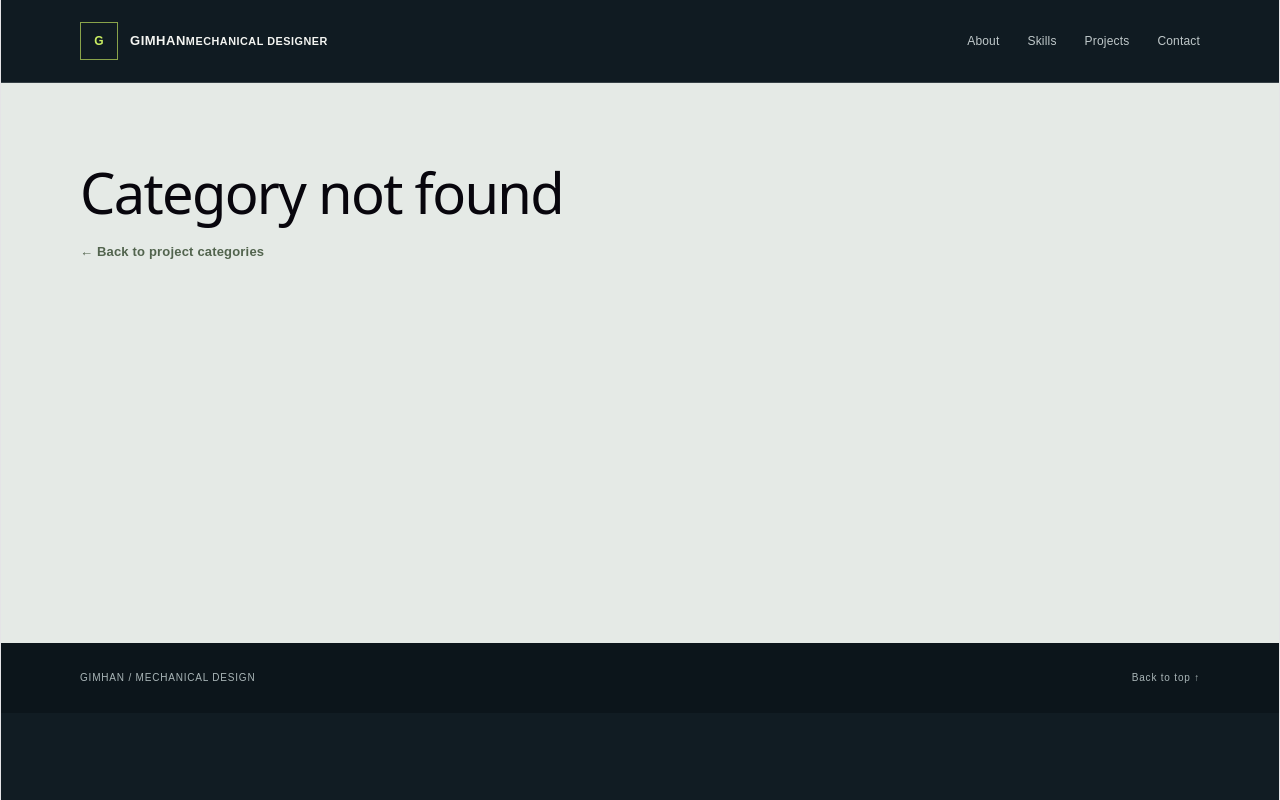
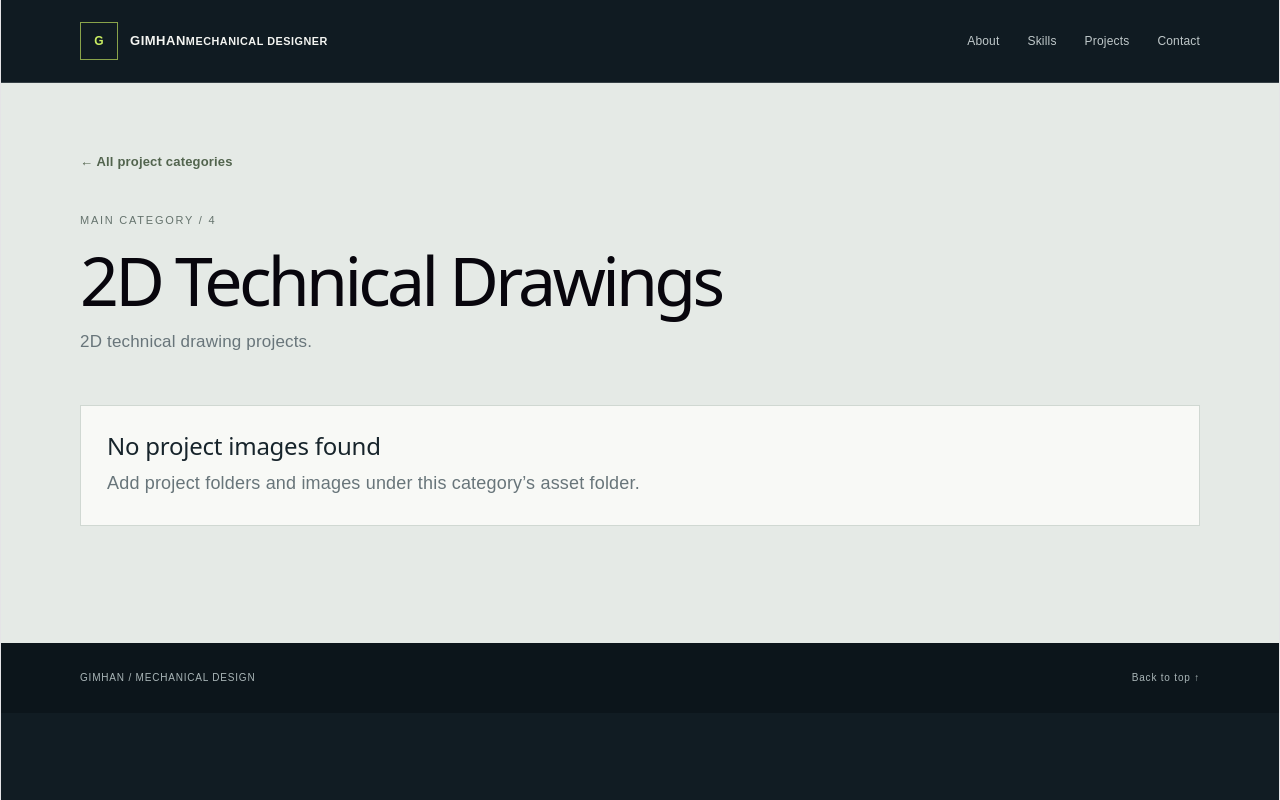
Before and after one commit to Tharaka-Maheshwara/gimhan-portfolio, a React (Vite) app: page /projects/2d-technical-drawings in a window 1280 px wide. Before the commit this address had no page. Built offline with nearby package versions, Linux system fonts and the light colour scheme.

Commit message:
url name okey

```diff
--- a/src/App.jsx
+++ b/src/App.jsx
@@ -44,7 +44,7 @@ export default function App() {
       <Routes>
         <Route path="/" element={<HomePage />} />
         <Route
-          path="/projects/:id"
+          path="/projects/:slug"
           element={<ProjectCategoryPage />}
         />
         <Route path="*" element={<NotFoundPage />} />
--- a/src/components/projects/ProjectCard.jsx
+++ b/src/components/projects/ProjectCard.jsx
@@ -20,7 +20,7 @@ function ArrowIcon() {
 }
 
 export default function ProjectCard({ project }) {
-  const projectUrl = `/projects/${project.id}`;
+  const projectUrl = `/projects/${project.slug}`;
 
   return (
     <article className="project-card">
--- a/src/data/portfolioData.js
+++ b/src/data/portfolioData.js
@@ -103,6 +103,7 @@ function getProjectsInCategory(categoryFolder) {
 const categories = [
   {
     id: "category-1",
+    slug: "3d-modeling-sheet-metal",
     number: "1",
     folder: "01-3d-modeling-sheet-metal",
     title: "3D Modeling & Sheet Metal Design",
@@ -112,6 +113,7 @@ const categories = [
   },
   {
     id: "category-2",
+    slug: "product-industrial-design",
     number: "2",
     folder: "02-product-industrial-design",
     title: "Product & Industrial Design Projects",
@@ -121,6 +123,7 @@ const categories = [
   },
   {
     id: "category-3",
+    slug: "reverse-engineering-prototyping",
     number: "3",
     folder: "03-reverse-engineering-prototyping",
     title: "Reverse Engineering & Prototyping",
@@ -130,6 +133,7 @@ const categories = [
   },
   {
     id: "category-4",
+    slug: "2d-technical-drawings",
     number: "4",
     folder: "04-2d-technical-drawings",
     title: "2D Technical Drawings",
--- a/src/pages/ProjectCategoryPage.jsx
+++ b/src/pages/ProjectCategoryPage.jsx
@@ -2,8 +2,10 @@ import { Link, useParams } from "react-router";
 import { projects } from "../data/portfolioData.js";
 
 export default function ProjectCategoryPage() {
-  const { id } = useParams();
-  const category = projects.find((item) => item.id === id);
+  const { slug } = useParams();
+  const category = projects.find(
+    (item) => item.slug === slug || item.id === slug
+  );
 
   if (!category) {
     return (
```
